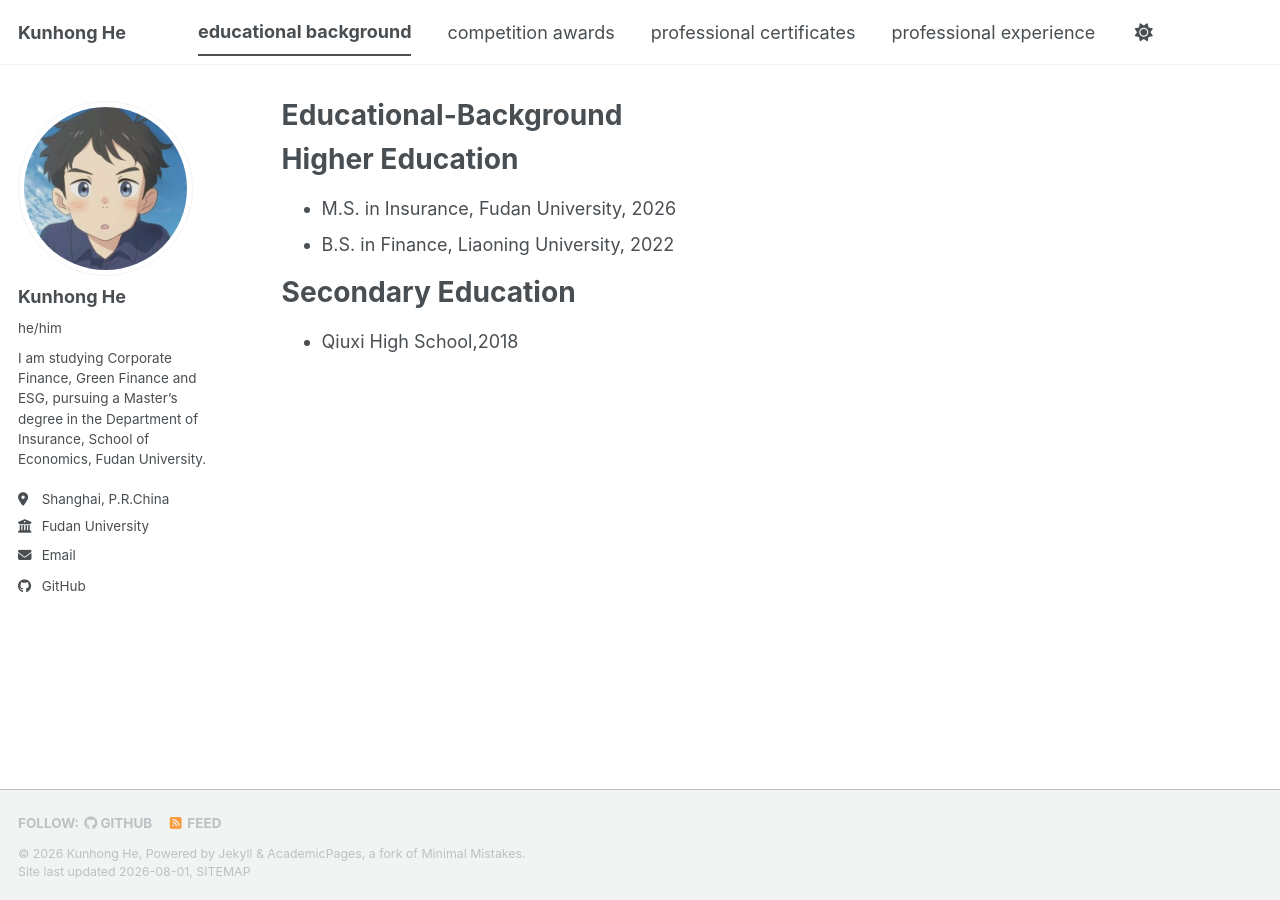
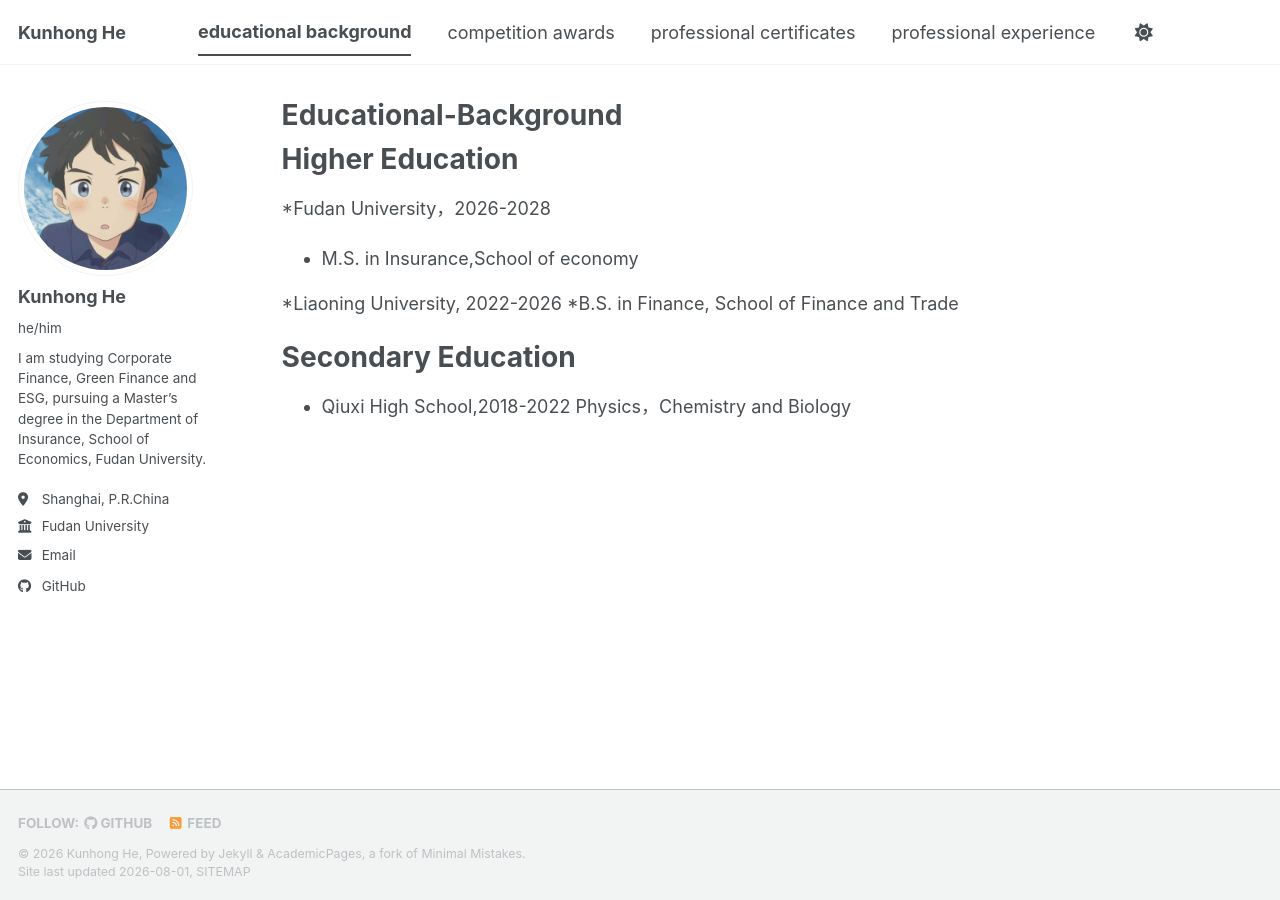
Before and after one commit to Alfred-meijiu/Alfred-meijiu.github.io, a Jekyll site: the page built from _pages/educational-background.md, in a window 1280 px wide. Built offline with Jekyll 4.4.1, drawn with Linux system fonts in a browser that asks for light colours; a style sheet for code colours, icons or effects is not loaded.

Commit message:
Update educational-background.md

```diff
--- a/_pages/educational-background.md
+++ b/_pages/educational-background.md
@@ -13,10 +13,15 @@ redirect_from:
 Higher Education
 ======
 
-* M.S. in Insurance, Fudan University, 2026
-* B.S. in Finance, Liaoning University, 2022
+*Fudan University，2026-2028
+* M.S. in Insurance,School of economy
+
+*Liaoning University, 2022-2026
+*B.S. in Finance, School of Finance and Trade
+
 
 Secondary Education
 ======
 
-* Qiuxi High School,2018
+* Qiuxi High School,2018-2022
+Physics，Chemistry and Biology
```
